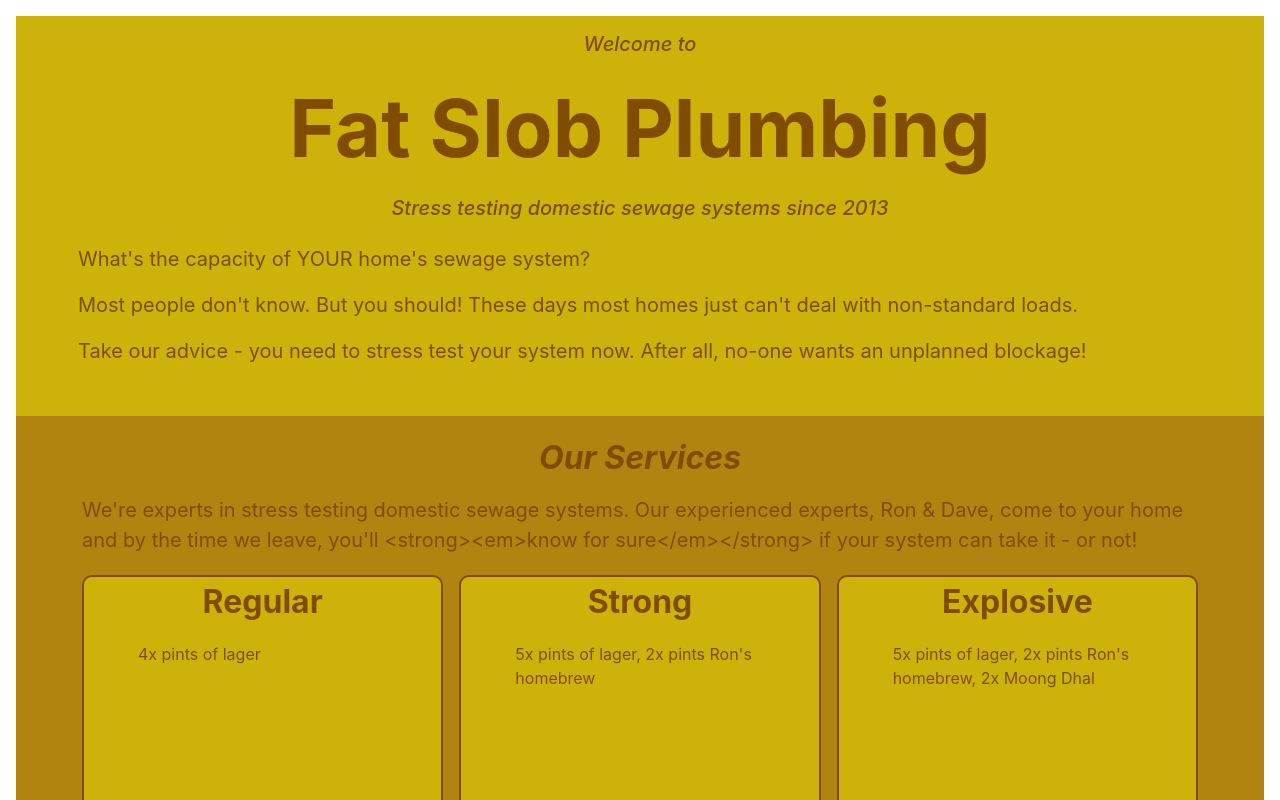
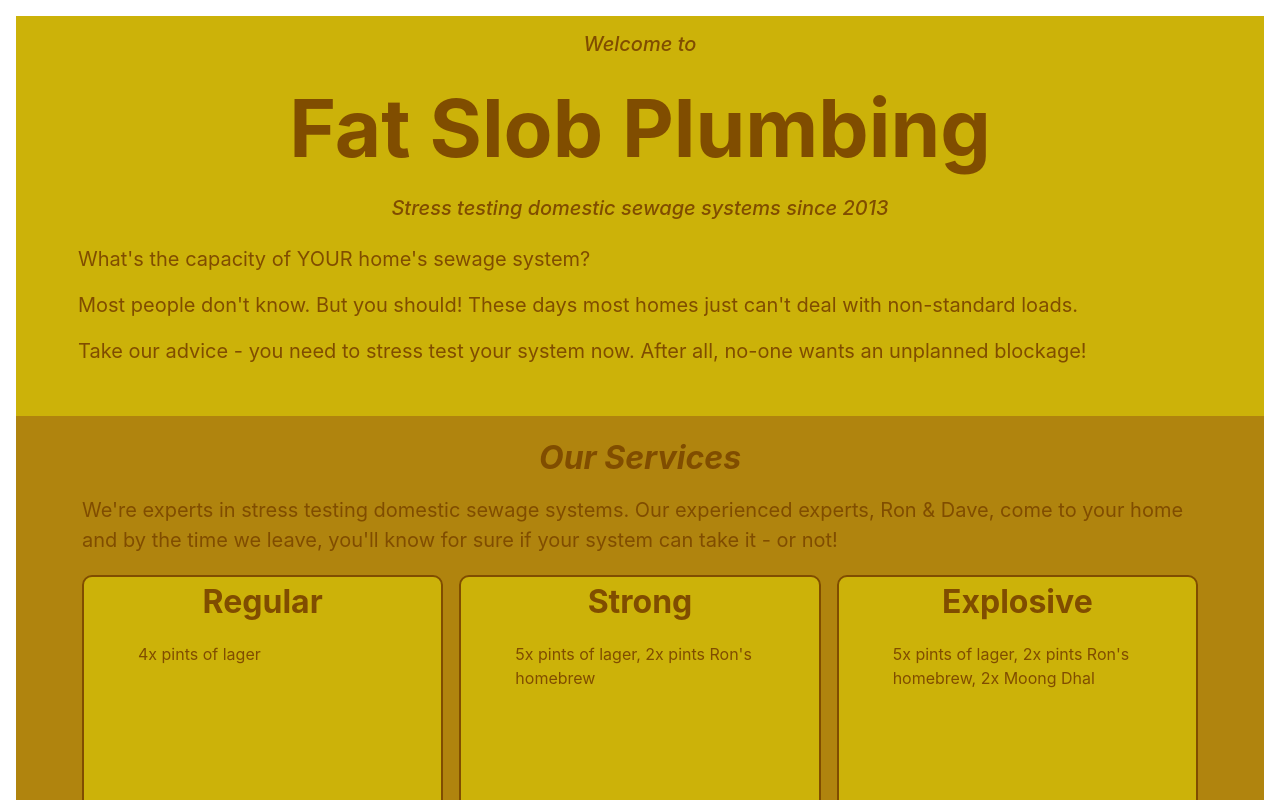
Before and after one commit to headexpanded/fat_slob_plumbing, a Next.js app: page / in a window 1280 px wide. Shown: the top 800 px of the page. Built offline with nearby package versions, Linux system fonts and the light colour scheme.

Commit message:
Intro Section

```diff
--- a/components/sections/ServicesSection.tsx
+++ b/components/sections/ServicesSection.tsx
@@ -37,7 +37,7 @@ export const ServicesSection = () => {
           <Typography.Paragraph content ="We're experts in
                         stress testing domestic sewage systems. Our experienced
                         experts, Ron & Dave, come to your home and by the time we
-                        leave, you'll <strong><em>know for sure</em></strong> if your
+                        leave, you'll know for sure if your
                         system can take it - or not!"/>
         </div>
       </div>
```
